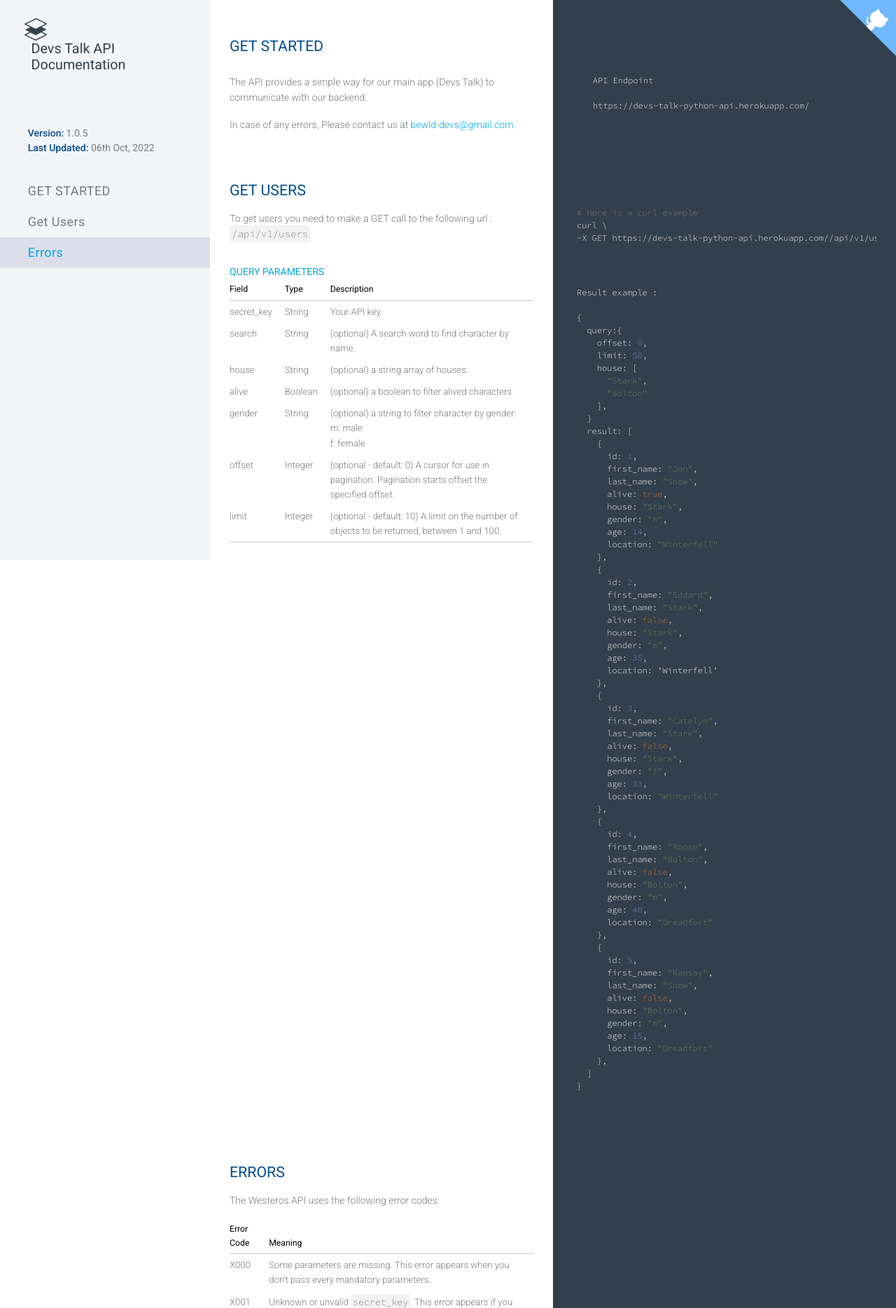
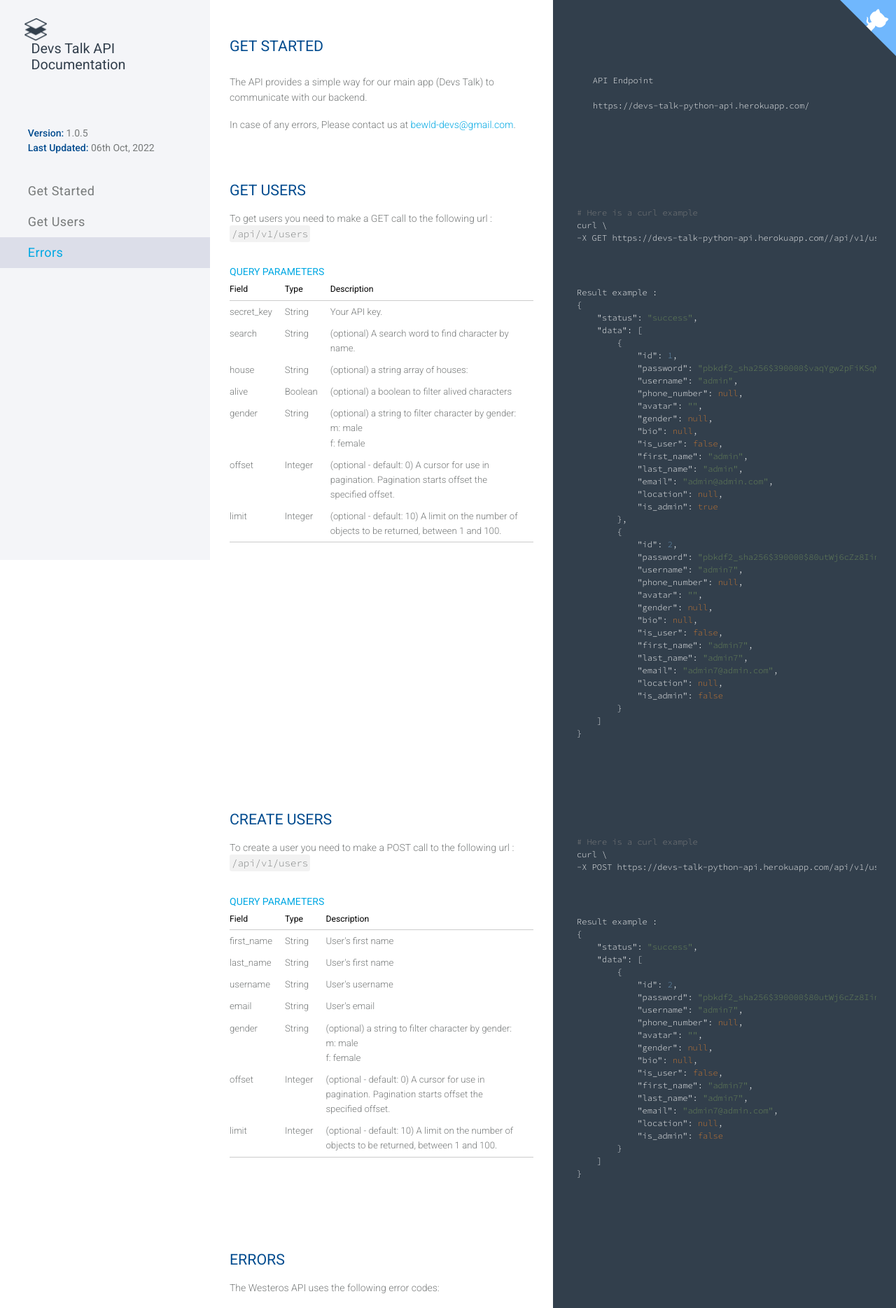
Before and after one commit to bewld-devs/devs-talk-python-api, a Django app: page / in a window 1280 px wide. Shown: the top 1869 px of the page at 70% size. Run offline with Django 4.2, Linux system fonts and the light colour scheme; some libraries are stand-ins or nearby versions.

Commit message:
updating to match the current provisions

```diff
--- a/devs_talk_api_app/templates/index.html
+++ b/devs_talk_api_app/templates/index.html
@@ -55,7 +55,7 @@
             </div>
             <ul>
                 <li class="scroll-to-link active" data-target="content-get-started">
-                    <a>GET STARTED</a>
+                    <a>Get Started</a>
                 </li>
                 <li class="scroll-to-link" data-target="content-get-characters">
                     <a>Get Users</a>
@@ -99,70 +99,42 @@ curl \
                 <br>
                 <pre><code class="json">
 Result example :
-
 {
-  query:{
-    offset: 0,
-    limit: 50,
-    house: [
-      "Stark",
-      "Bolton"
-    ],
-  }
-  result: [
-    {
-      id: 1,
-      first_name: "Jon",
-      last_name: "Snow",
-      alive: true,
-      house: "Stark",
-      gender: "m",
-      age: 14,
-      location: "Winterfell"
-    },
-    {
-      id: 2,
-      first_name: "Eddard",
-      last_name: "Stark",
-      alive: false,
-      house: "Stark",
-      gender: "m",
-      age: 35,
-      location: 'Winterfell'
-    },
-    {
-      id: 3,
-      first_name: "Catelyn",
-      last_name: "Stark",
-      alive: false,
-      house: "Stark",
-      gender: "f",
-      age: 33,
-      location: "Winterfell"
-    },
-    {
-      id: 4,
-      first_name: "Roose",
-      last_name: "Bolton",
-      alive: false,
-      house: "Bolton",
-      gender: "m",
-      age: 40,
-      location: "Dreadfort"
-    },
-    {
-      id: 5,
-      first_name: "Ramsay",
-      last_name: "Snow",
-      alive: false,
-      house: "Bolton",
-      gender: "m",
-      age: 15,
-      location: "Dreadfort"
-    },
-  ]
+    "status": "success",
+    "data": [
+        {
+            "id": 1,
+            "password": "pbkdf2_sha256$390000$vaqYgw2pFiKSqMBVKbyR1D$JulmUoPxHcxtbeBWoZVdeEAlRXgAgjARz9i59xBx7+c=",
+            "username": "admin",
+            "phone_number": null,
+            "avatar": "",
+            "gender": null,
+            "bio": null,
+            "is_user": false,
+            "first_name": "admin",
+            "last_name": "admin",
+            "email": "admin@admin.com",
+            "location": null,
+            "is_admin": true
+        },
+        {
+            "id": 2,
+            "password": "pbkdf2_sha256$390000$80utWj6cZz8IinxFAWJTJT$5tDzom44KwT7n/ZwHGq2GP0Mdm+WWpijW8kDxah8pxY=",
+            "username": "admin7",
+            "phone_number": null,
+            "avatar": "",
+            "gender": null,
+            "bio": null,
+            "is_user": false,
+            "first_name": "admin7",
+            "last_name": "admin7",
+            "email": "admin7@admin.com",
+            "location": null,
+            "is_admin": false
+        }
+    ]
 }
-                </code></pre>
+           </code></pre>
                 <h4>QUERY PARAMETERS</h4>
                 <table class="central-overflow-x">
                     <thead>
@@ -195,6 +167,100 @@ Result example :
                             <td>Boolean</td>
                             <td>
                                 (optional) a boolean to filter alived characters
+                            </td>
+                        </tr>
+                        <tr>
+                            <td>gender</td>
+                            <td>String</td>
+                            <td>
+                                (optional) a string to filter character by gender:<br>
+                                m: male<br>
+                                f: female
+                            </td>
+                        </tr>
+                        <tr>
+                            <td>offset</td>
+                            <td>Integer</td>
+                            <td>(optional - default: 0) A cursor for use in pagination. Pagination starts offset the
+                                specified offset.</td>
+                        </tr>
+                        <tr>
+                            <td>limit</td>
+                            <td>Integer</td>
+                            <td>(optional - default: 10) A limit on the number of objects to be returned, between 1 and
+                                100.</td>
+                        </tr>
+                    </tbody>
+                </table>
+            </div>
+            <div class="overflow-hidden content-section" id="content-create-user">
+                <h2>create users</h2>
+                <pre><code class="bash">
+# Here is a curl example
+curl \
+-X POST https://devs-talk-python-api.herokuapp.com/api/v1/users
+
+                </code></pre>
+                <p>
+                    To create a user you need to make a POST call to the following url :<br>
+                    <code class="higlighted break-word">/api/v1/users</code>
+                </p>
+                <br>
+                <pre><code class="json">
+Result example :
+{
+    "status": "success",
+    "data": [
+        {
+            "id": 2,
+            "password": "pbkdf2_sha256$390000$80utWj6cZz8IinxFAWJTJT$5tDzom44KwT7n/ZwHGq2GP0Mdm+WWpijW8kDxah8pxY=",
+            "username": "admin7",
+            "phone_number": null,
+            "avatar": "",
+            "gender": null,
+            "bio": null,
+            "is_user": false,
+            "first_name": "admin7",
+            "last_name": "admin7",
+            "email": "admin7@admin.com",
+            "location": null,
+            "is_admin": false
+        }
+    ]
+}
+           </code></pre>
+                <h4>QUERY PARAMETERS</h4>
+                <table class="central-overflow-x">
+                    <thead>
+                        <tr>
+                            <th>Field</th>
+                            <th>Type</th>
+                            <th>Description</th>
+                        </tr>
+                    </thead>
+                    <tbody>
+                        <tr>
+                            <td>first_name</td>
+                            <td>String</td>
+                            <td>User's first name</td>
+                        </tr>
+                        <tr>
+                            <td>last_name</td>
+                            <td>String</td>
+                            <td>User's first name</td>
+                        </tr>
+                        <tr>
+                            <td>username</td>
+                            <td>String</td>
+                            <td>
+                                User's username
+                            </td>
+                        </tr>
+                        <tr>
+                            <td>email</td>
+                            <td>String</td>
+                            <td>
+                                User's email
                             </td>
                         </tr>
                         <tr>
```
